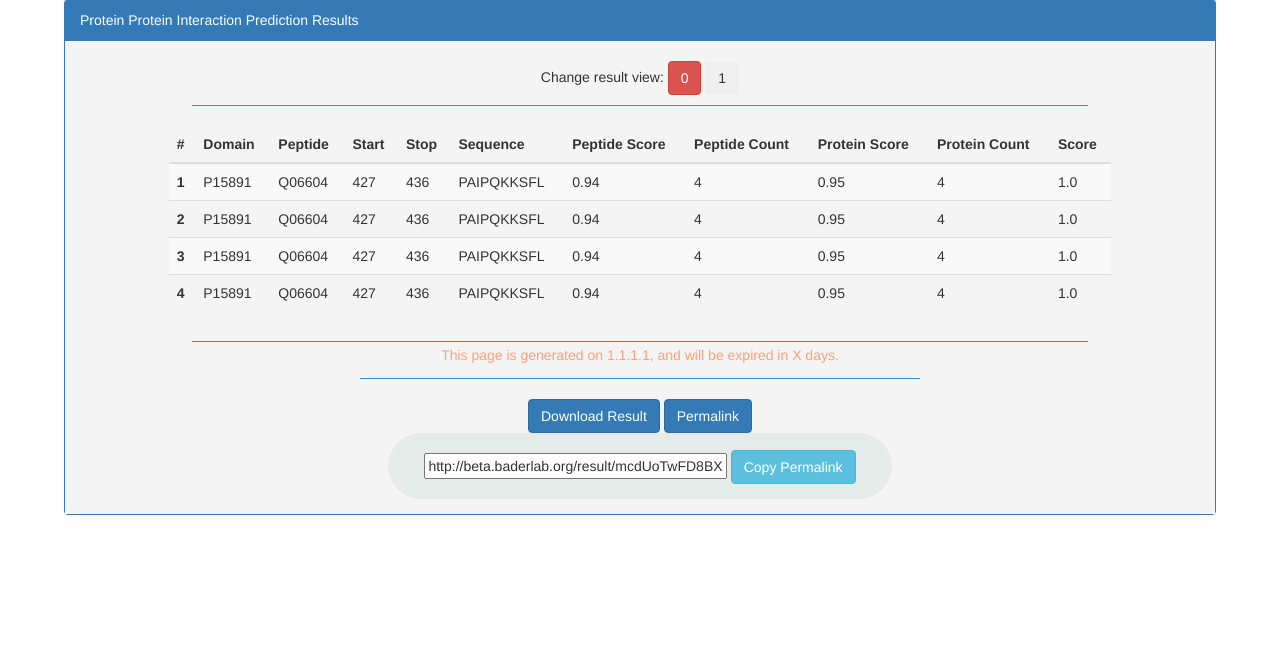
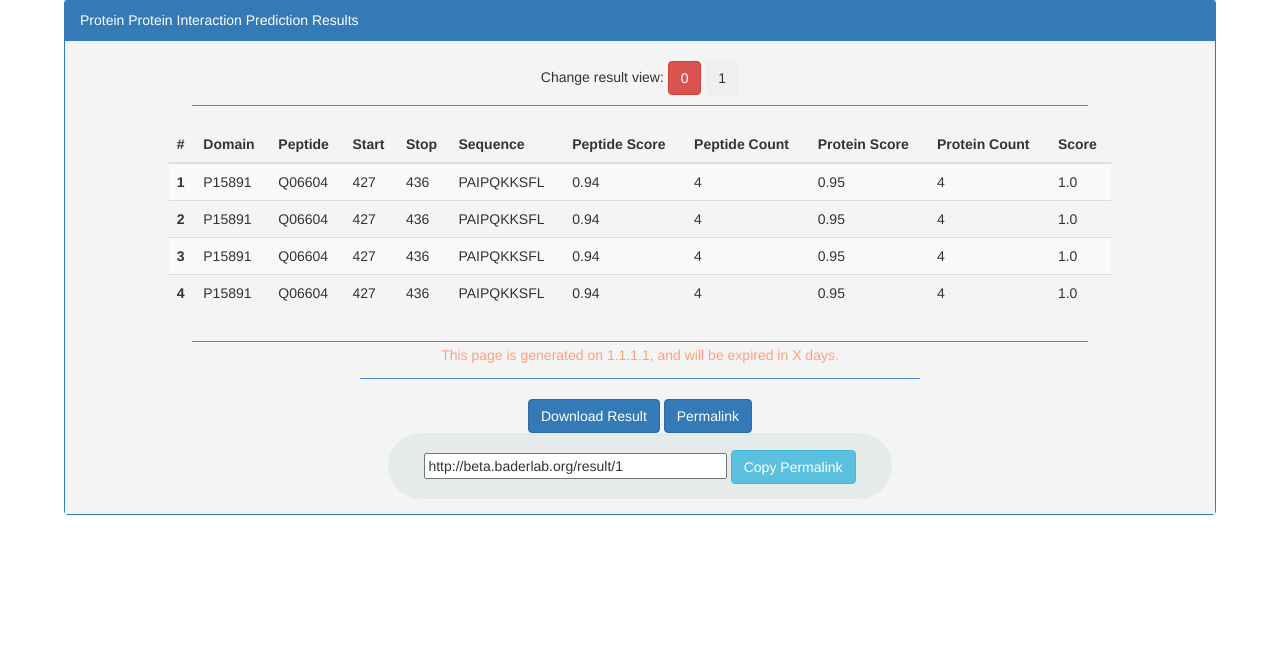
Before and after one commit to ankanch/GSoC2017-projects, a Flask app: page /result/1 in a window 1280 px wide, after a click on "Permalink". Shown: the part 78-728 px from the top of the page. Run offline with Flask 2, Linux system fonts and the light colour scheme; some libraries are stand-ins or nearby versions.

Commit message:
bug fixed for permalink

```diff
--- a/templates/result.html
+++ b/templates/result.html
@@ -121,7 +121,7 @@
             <a class="btn btn-primary" data-toggle="collapse" href="#copybox " aria-expanded="false" aria-controls="collapseExample">Permalink</a>
             <div class="collapse div-dialog-bbx" id="copybox" style="margin-top:20px;width:50%;margin:0 auto; ">
                 <div class="div-center-50;">
-                    <input type="text" id="result_page_url" value="http://beta.baderlab.org/result/mcdUoTwFD8BX7JnAgZ09eGvr1fOkEhaSadrwSg1CZ9Ah5i20149941949942" style="display:true;margin-top:20px;margin-bottom:20px;width:60%;" readonly="">
+                    <input type="text" id="result_page_url" value="http://beta.baderlab.org/result/{{SESSIONID}}" style="display:true;margin-top:20px;margin-bottom:20px;width:60%;" readonly="">
                     <button id="btn_permalink" type="button" class="btn btn-info" data-copytarget="#result_page_url">Copy Permalink</button>
                 </div>
             </div>
```
Also changed, not shown: 4 other files.
